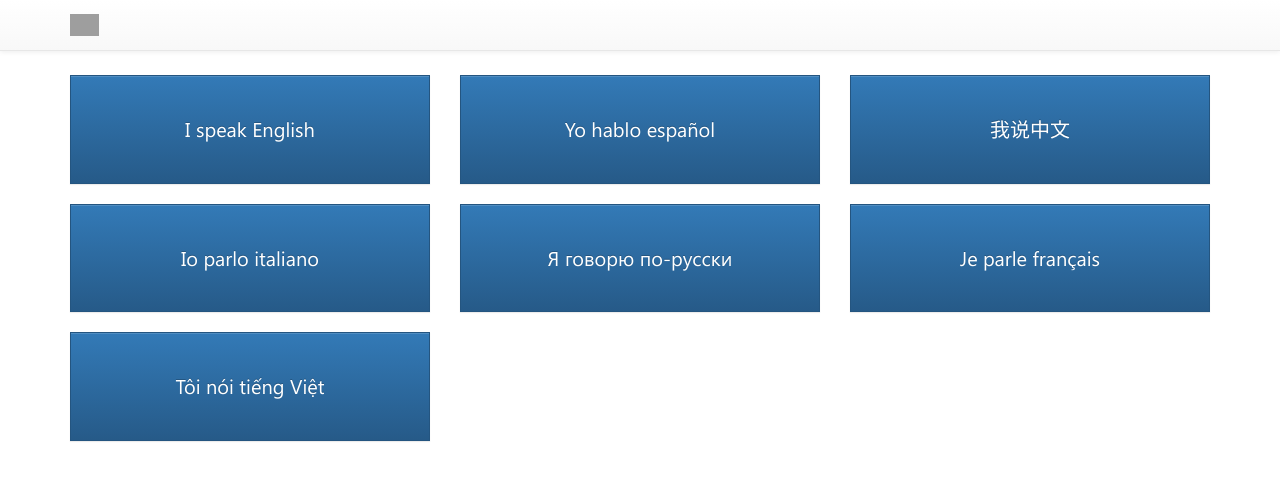
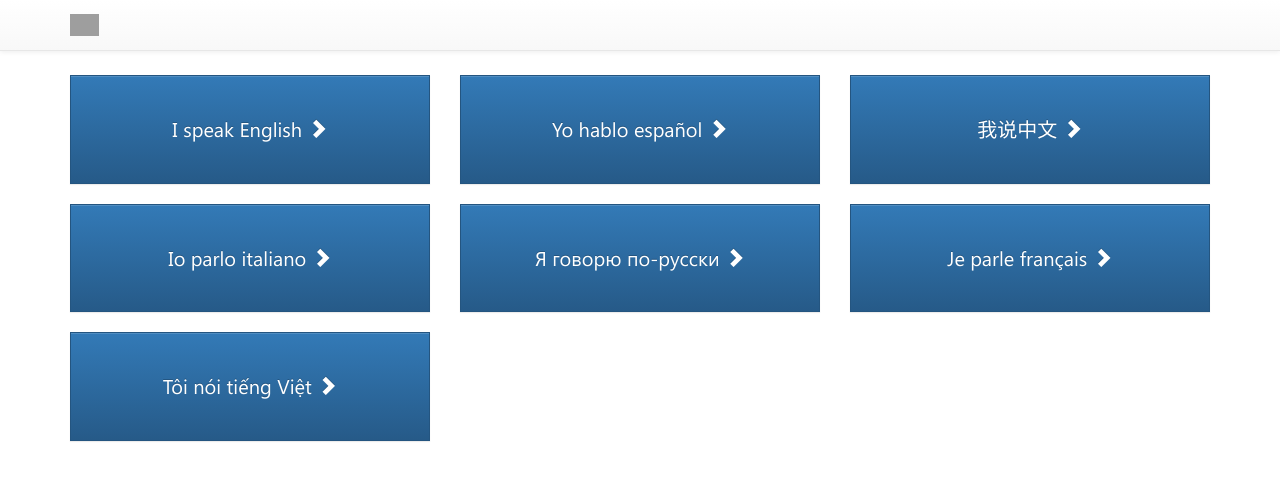
Before and after one commit to MicrosoftTCE/translator-intro, a Jekyll site: the page built from index.html, in a window 1280 px wide. Shown: the top 481 px of the page. Built offline with Jekyll 4.4.1, drawn with Linux system fonts in a browser that asks for light colours; grey boxes are pictures that could not be loaded.

Commit message:
Add right angle after button text

```diff
--- a/index.html
+++ b/index.html
@@ -9,7 +9,10 @@ layout: default
       <button type="button" class="btn btn-primary btn-lg"
               data-toggle="modal"
               data-target="#language_modal_{{language.code}}"
-              data-lang="{{language.code}}">{{ language.i_speak }}</button>
+              data-lang="{{language.code}}">
+        {{ language.i_speak }}
+        <span class="glyphicon glyphicon-chevron-right" aria-hidden="true">
+      </button>
     </div>
     {% endfor %}
   </div>
```
